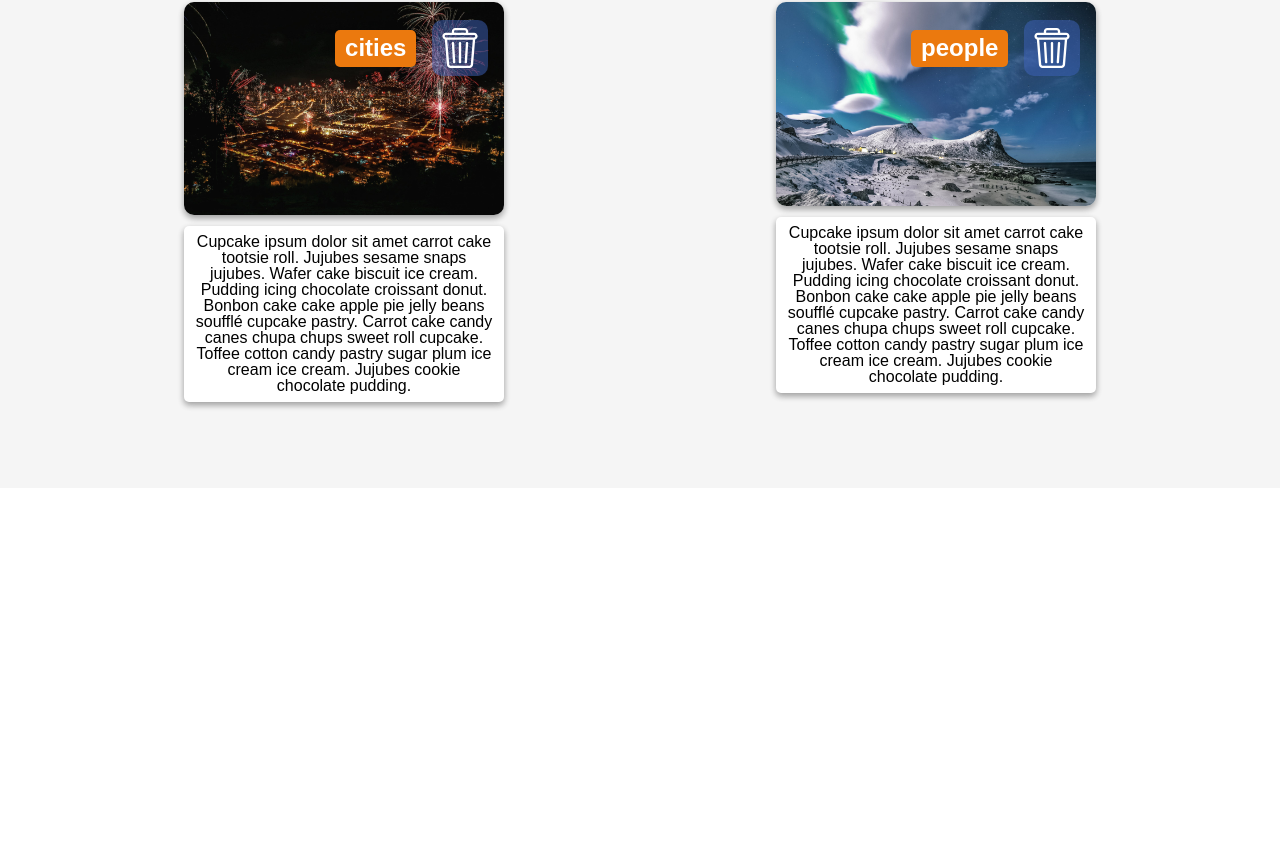
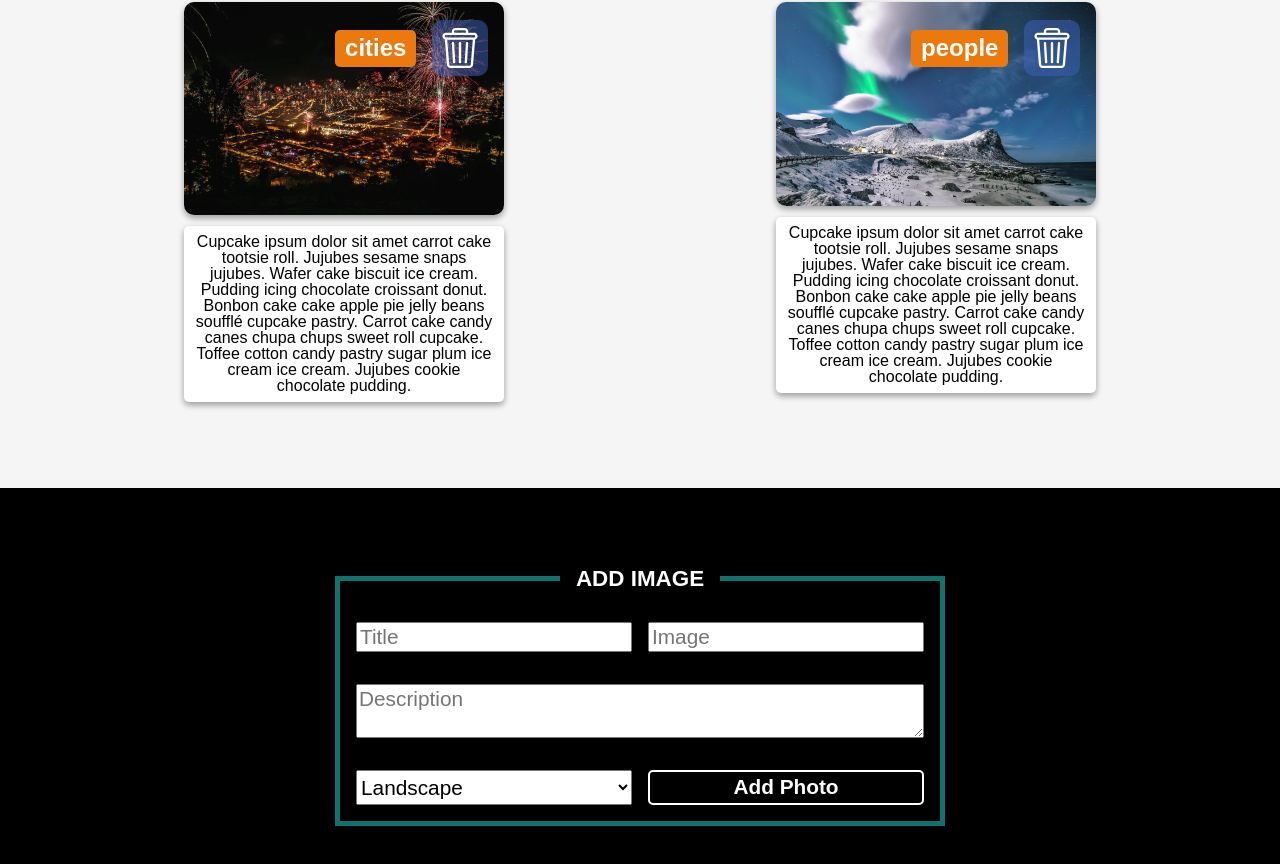
Before and after one commit to Moniaesz/pwa-react-image-gallery, a React (Create React App) app: page / in a window 1280 px wide. Shown: the part 1729-2593 px from the top of the page. Before the commit the page ends 2217 px from the top, so only its background shows below. Built offline with nearby package versions, Linux system fonts and the light colour scheme.

Commit message:
create add image form

```diff
--- a/src/App.js
+++ b/src/App.js
@@ -4,6 +4,7 @@ import Header from './components/Header/Header';
 import Gallery from './components/ImageGallery/Gallery/Gallery';
 import sampleImages from './sampleImages';
 import FilterImages from './components/FilterImages/FilterImages';
+import AddImageForm from './components/AddImageForm/AddImageForm';
 
 const generateRandomID = function () {
   return '_' + Math.random().toString(36).substr(1, 8);
@@ -82,13 +83,20 @@ function App() {
     setSelectedCategory(selectedCategory)
   }
 
+  const addImage = (image) => {
+    let updatedImages = [...images];
+    updatedImages.push(image);
+    console.log(`updatedImages ${JSON.stringify(updatedImages)}`)
+    setImages(updatedImages);
+  }
+
   const deleteImage = (id) => {
     console.log('prep to go!')
     let updatedImages = [...images];
     const filteredImages = updatedImages.filter((image) => (
       image.id !== id
     ));
-    setImages(filteredImages)
+    setImages(filteredImages);
   }
 
   return (
@@ -105,6 +113,7 @@ function App() {
           selectedCategory={selectedCategory}
           deleteImage={deleteImage}
         />
+        <AddImageForm addImage={addImage}/>
       </div>
     </div>
   );
--- /dev/null
+++ b/src/components/AddImageForm/AddImageForm.css
@@ -0,0 +1,35 @@
+/* Add Image Form */
+.add-image__section {
+  background: #000;
+  color: #fff;
+  padding: 2rem
+}
+.add-image__form {
+  margin: 3rem auto 3rem auto;
+  display: grid;
+  grid-template-columns: repeat(2, 1fr);
+  border: 5px solid rgba(32, 218, 209, 0.527);
+  padding: 1rem;
+  max-width: fit-content;
+  grid-gap: 1rem;
+}
+.add-image__descritption {
+  grid-column: 1 / -1;
+}
+.add-image__form > * {
+  font-family: inherit;
+  margin-top: 1rem;
+  font-size: 1.3rem;
+}
+.add-image__form__legend {
+  font-size: 1.4rem;
+  font-weight: bold;
+  padding: 0 1rem;
+  text-transform: uppercase;
+}
+.btn-add-image {
+  border: 2px solid #fff;
+}
+.btn-add-image:hover {
+  background: rgba(32, 218, 209, 0.527);
+}
--- /dev/null
+++ b/src/components/AddImageForm/AddImageForm.js
@@ -0,0 +1,63 @@
+import React, { useRef } from 'react';
+import { generateRandomID } from '../../sampleImages';
+import './AddImageForm.css';
+
+function AddImageForm ({ addImage }) {
+
+  const titleRef = useRef();
+  const descriptionRef = useRef();
+  const categoryRef = useRef();
+  const imageRef = useRef();
+
+  const createImage = (event) => {
+    event.preventDefault();
+
+    const image = {
+      id: generateRandomID(),
+      title: titleRef.current.value,
+      description: descriptionRef.current.value,
+      category: categoryRef.current.value,
+      src: imageRef.current.value ||"/images/gallery-photos/no-image-placeholder.jpg"
+    }
+
+    addImage(image);
+    event.currentTarget.reset();
+
+  }
+  return (
+    <section className='add-image__section'>
+      <form onSubmit={createImage}>
+        <fieldset className='add-image__form'>
+          <legend className='add-image__form__legend'>Add image</legend>
+          <input
+            name='title'
+            type='text'
+            placeholder='Title'
+            ref={titleRef}
+            required
+          />
+          <input
+            name='image'
+            placeholder='Image'
+            ref={imageRef}
+          />
+          <textarea
+            name='description'
+            placeholder='Description'
+            ref={descriptionRef}
+            className='add-image__descritption'
+            required
+          />
+          <select name='category' ref={categoryRef}>
+            <option value='landscape'>Landscape</option>
+            <option value='people'>People</option>
+            <option value='cities'>Cities</option>
+          </select>
+          <button type='submit' className='btn btn-add-image'>Add Photo</button>
+        </fieldset>
+      </form>
+    </section>
+  )
+}
+
+export default AddImageForm;
```
